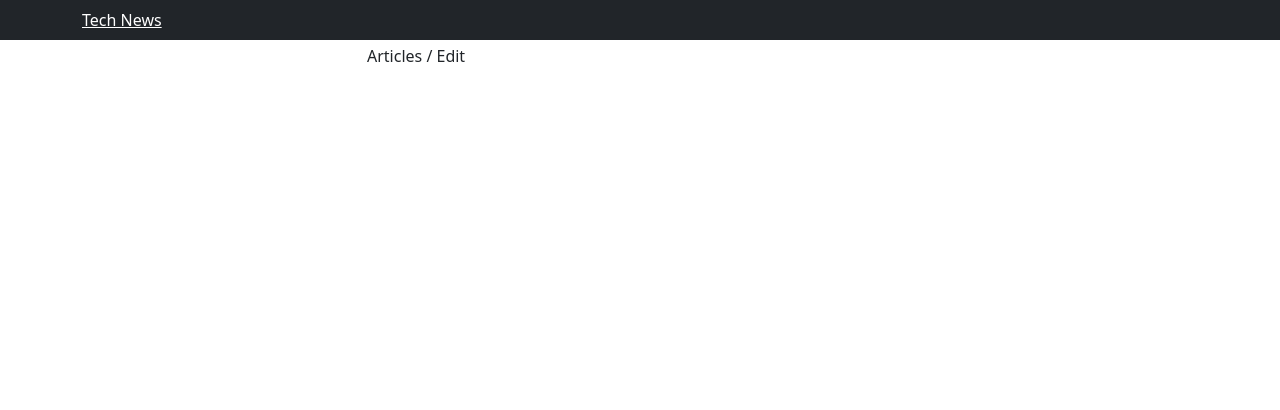
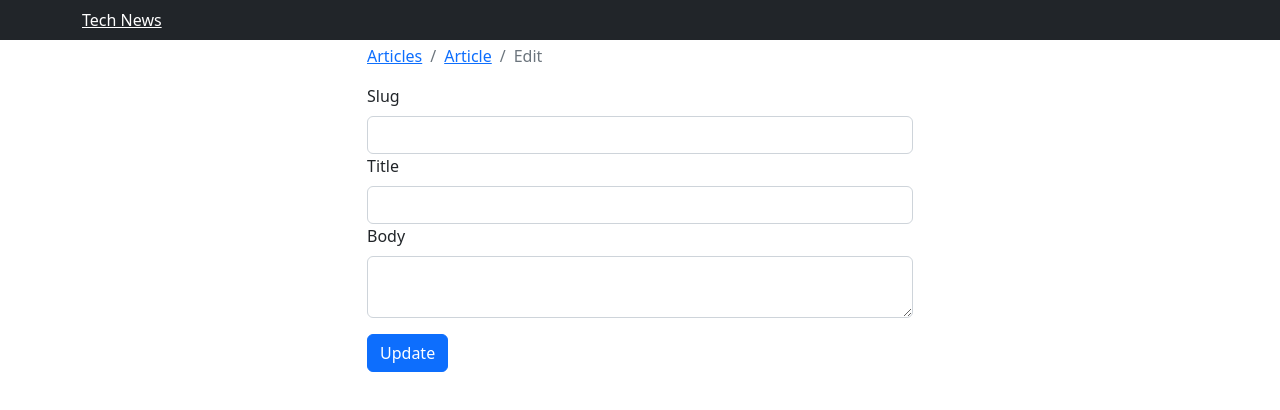
Before and after one commit to nbktechworld/fff0-tech-news, a Next.js app in the folder client/: page /articles/1/edit in a window 1280 px wide. Shown: the top 410 px of the page. Built offline with nearby package versions, Linux system fonts and the light colour scheme.

Commit message:
Continue implementation of form to edit an article

```diff
--- a/client/components/articles/ArticleForm.js
+++ b/client/components/articles/ArticleForm.js
@@ -9,9 +9,9 @@ class ArticleForm extends React.Component {
 
     this.state = {
       article: {
-        slug: '',
-        title: '',
-        body: '',
+        slug: props.article ? props.article.slug : '',
+        title: props.article ? props.article.title : '',
+        body: props.article ? props.article.body : '',
       },
       submissionError: null,
     };
@@ -62,7 +62,7 @@ class ArticleForm extends React.Component {
           <Form.Label>Body</Form.Label>
           <Form.Control as="textarea" onChange={this.onFieldChange('body')} value={this.state.article.body} />
         </Form.Group>
-        <Button className="mt-3" type="submit">Create</Button>
+        <Button className="mt-3" type="submit">{this.props.submitButtonText || 'Create'}</Button>
         {this.state.submissionError && (
           <Alert variant="danger" className="mt-3">
             {this.state.submissionError}
--- a/client/pages/articles/[articleSlug]/edit.js
+++ b/client/pages/articles/[articleSlug]/edit.js
@@ -1,11 +1,69 @@
 import React from "react";
+import Breadcrumb from 'react-bootstrap/Breadcrumb';
+import ArticleForm from "../../../components/articles/ArticleForm";
+import { withRouter } from 'next/router';
+import Link from 'next/link';
 
 class ArticleEdit extends React.Component {
+  constructor(props) {
+    super(props);
+
+    this.state = {}
+
+    this.onSubmit = this.onSubmit.bind(this);
+    this.onSuccess = this.onSuccess.bind(this);
+  }
+
+  get articleSlug() {
+    return this.props.router.query.articleSlug;
+  }
+
+  async onSubmit(modifiedArticle) {
+    const response = await fetch(`http://localhost:3001/articles/${this.articleSlug}`, {
+      method: 'PUT',
+      headers: {
+        'Content-Type': 'application/json'
+      },
+      body: JSON.stringify(modifiedArticle),
+    });
+
+    if (response.ok) {
+      return response.json();
+    }
+    else {
+      const responseText = (await response.text()).trim();
+      let submissionError = `${response.status} ${response.statusText}`;
+      if (responseText !== '') {
+        const errorResponse = JSON.parse(responseText);
+        if (errorResponse.error) {
+          submissionError = errorResponse.error;
+        }
+      }
+      throw new Error(submissionError);
+    }
+  }
+
+  onSuccess(updatedArticle) {
+    this.props.router.push(`/articles/${updatedArticle.articleSlug}`);
+  }
+
   render() {
     return (
-      <div>Articles / Edit</div>
+      <>
+        <Breadcrumb>
+          <Breadcrumb.Item href="/articles" linkAs={Link}><a>Articles</a></Breadcrumb.Item>
+          <Breadcrumb.Item href={`/articles/${this.props.router.query.articleSlug}`} linkAs={Link}><a>Article</a></Breadcrumb.Item>
+          <Breadcrumb.Item active>Edit</Breadcrumb.Item>
+        </Breadcrumb>
+        <ArticleForm
+          onSubmit={this.onSubmit}
+          onSuccess={this.onSuccess}
+          submitButtonText="Update"
+          article={this.state.article}
+        />
+      </>
     )
   }
 }
 
-export default ArticleEdit;
+export default withRouter(ArticleEdit);
```
Also changed, not shown: client/pages/articles/new.js (+2 -12 lines).
